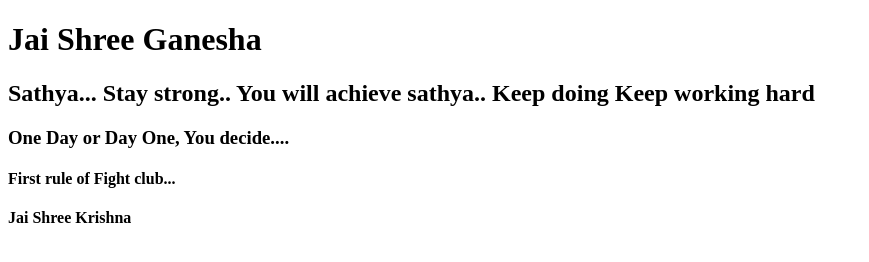
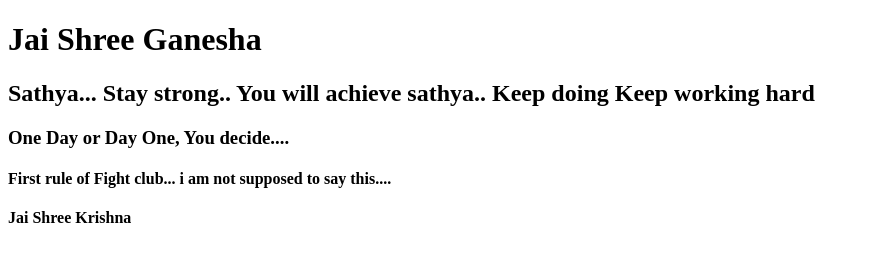
Before and after one commit to SathyaUngrapalli/FirstGitRep, a plain HTML site: page index.html in a window 1280 px wide. Shown: the whole page, without its empty margins (0-869 px from the left). Drawn offline with Linux system fonts and the light colour scheme.

Commit message:
FC rules not supposed to say
FC rules

```diff
--- a/index.html
+++ b/index.html
@@ -7,7 +7,7 @@
       hard
     </h2>
     <h3>One Day or Day One, You decide....</h3>
-    <h4>First rule of Fight club...</h4>
+    <h4>First rule of Fight club... i am not supposed to say this....</h4>
     <h4>Jai Shree Krishna</h4>
   </body>
 </html>
```
